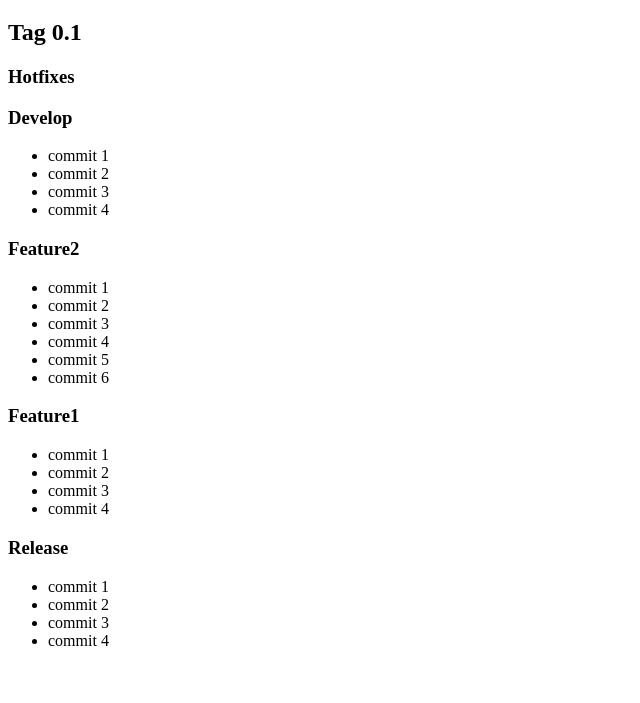
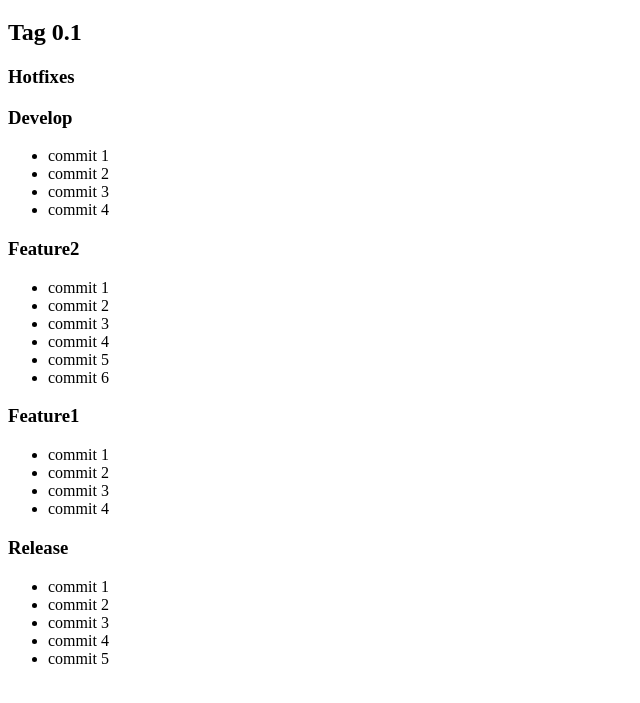
Before and after one commit to PMenchen/UT02-Git2021, a plain HTML site: page index.html in a window 1280 px wide. Shown: the part 61-764 px from the top of the page, without its empty margins (0-640 px from the left). Drawn offline with Linux system fonts and the light colour scheme.

Commit message:
Commit 5 rama release

```diff
--- a/index.html
+++ b/index.html
@@ -45,6 +45,7 @@
         <li>commit 2</li>
         <li>commit 3</li>
         <li>commit 4</li>
+        <li>commit 5</li>
     </ul>
 
 
```
